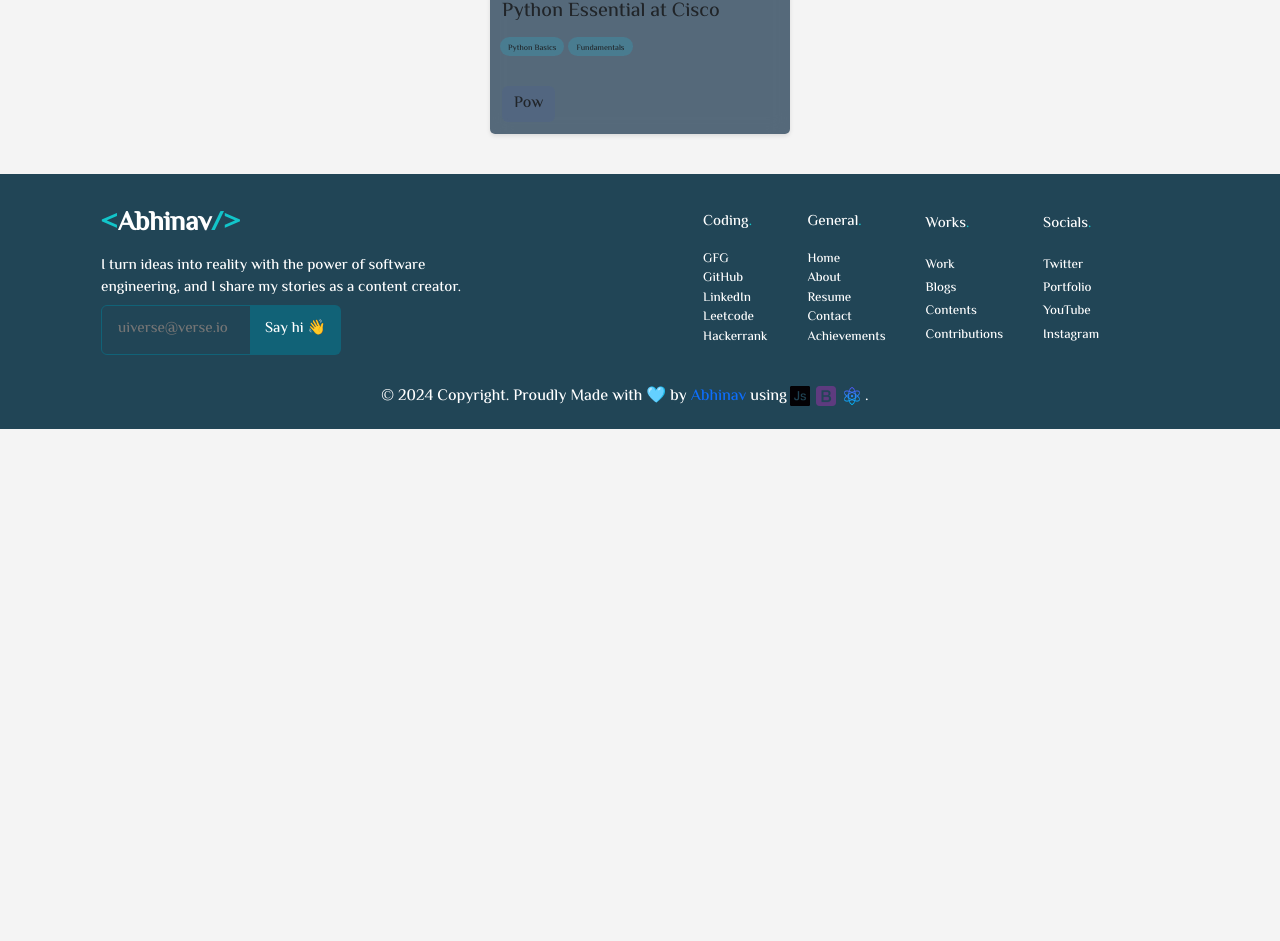
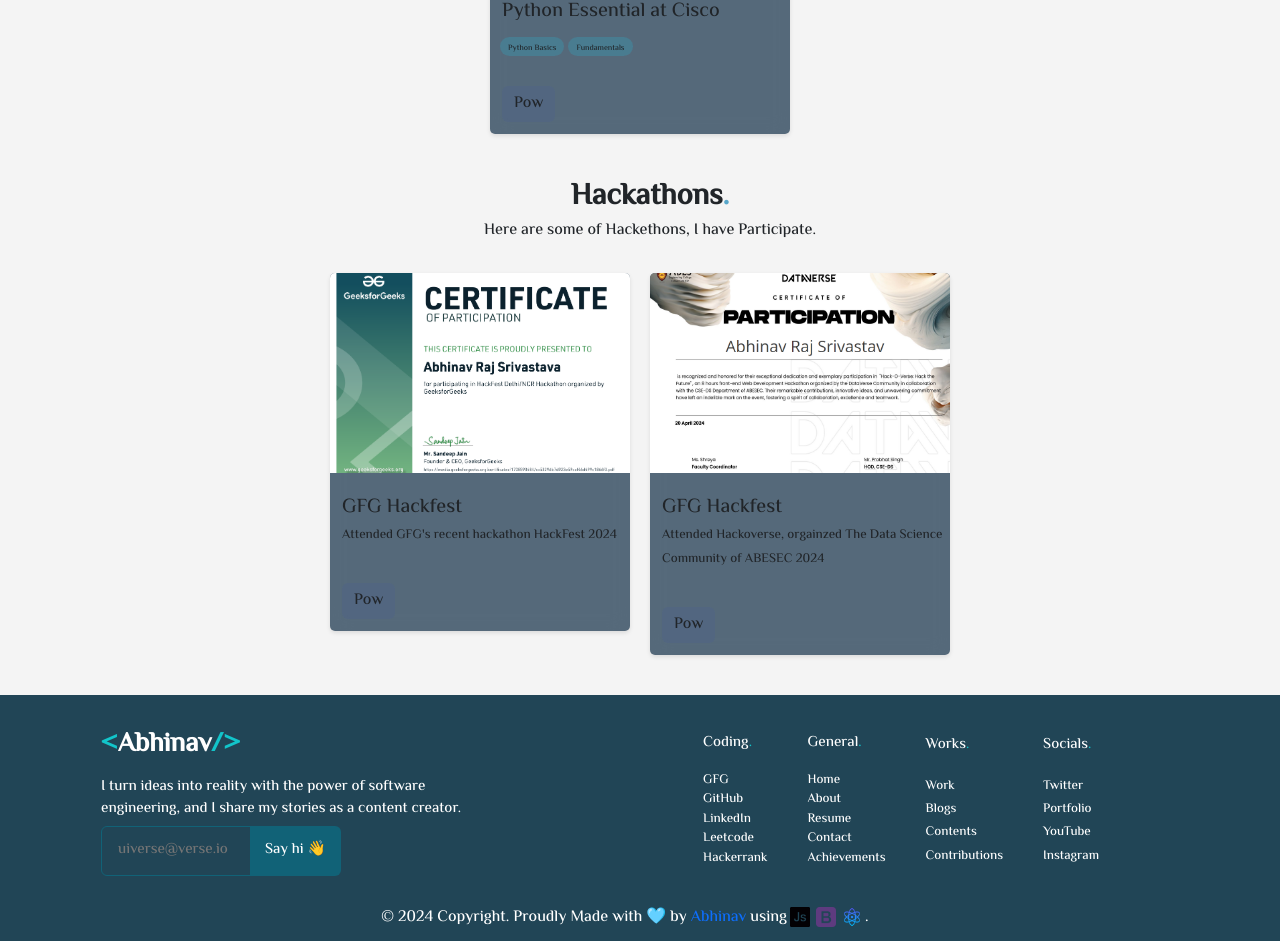
Before and after one commit to Abhinavrajsrivastav/AbhainavSrivastav, a React (Create React App) app: page /Achievements in a window 1280 px wide. Shown: the part 2312-3253 px from the top of the page. Before the commit the page ends 2741 px from the top, so only its background shows below. Built offline with nearby package versions, Linux system fonts and the light colour scheme.

Commit message:
13-05-2024-001

```diff
--- a/src/Components/Achivements/Achivements.jsx
+++ b/src/Components/Achivements/Achivements.jsx
@@ -5,7 +5,7 @@ import 'bootstrap/dist/css/bootstrap.min.css';
 import AchiementData from '../../Data/AchiementData';
 
 const Achivements = () => {
-  const { AchivementsData, certificationsData } = AchiementData();
+  const { AchivementsData, certificationsData, Hackathons } = AchiementData();
   return (
     <div className="Page-Work-Container">
       <div className="Page-Work">
@@ -47,6 +47,26 @@ const Achivements = () => {
           ))}
         </div>
       </div>
+
+      <div className="Page-Work">
+        <div className="Page-Work-Head">
+          <span className="Page-Text">Hackathons<span>.</span></span><br />
+          <span className="Page-Text-description">Here are some of Hackethons, I have Participate.</span>
+        </div>
+        <div className="Page-Cards">
+          {Hackathons.map((data, index) => (
+            <AchivementsCard
+              key={index}
+              src={data.src}
+              gitHub={data.gitHub}
+              name={data.name}
+              about={data.about}
+              link={data.link}
+              techs={data.techs}
+            />
+          ))}
+        </div>
+      </div>
     </div>
   );
 }
--- a/src/Data/AchiementData.jsx
+++ b/src/Data/AchiementData.jsx
@@ -120,13 +120,26 @@ const AchiementData = () => {
         }
     ];
 
-    // const Hackethons = [
-    //     {
+    const Hackathons = [
+        {
+            src: "./images/Hackathons/GFGHackFest.png",
+            gitHub: "",
+            name: "GFG Hackfest",
+            about: "Attended GFG's recent hackathon HackFest 2024",
+            link: "https://drive.google.com/file/d/1NjTk3KImfc442bSj_4ghzNk9AgaD9iUh/view",
+            techs: []
+        },
+        {
+            src: "./images/Hackathons/Hackoverse.png",
+            gitHub: "",
+            name: "GFG Hackfest",
+            about: "Attended Hackoverse, orgainzed The Data Science Community of ABESEC 2024",
+            link: "https://credsverse.com/credentials/ceedaea9-21b4-46eb-baed-811b76834361",
+            techs: []
+        }
+    ]
 
-    //     }
-    // ]
-
-    return { AchivementsData, certificationsData };
+    return { AchivementsData, certificationsData,Hackathons };
 }
 
 export default AchiementData;
```
Also changed, not shown: public/images/Hackathons/GFGHackFest.png (added), public/images/Hackathons/Hackoverse.png (added).
